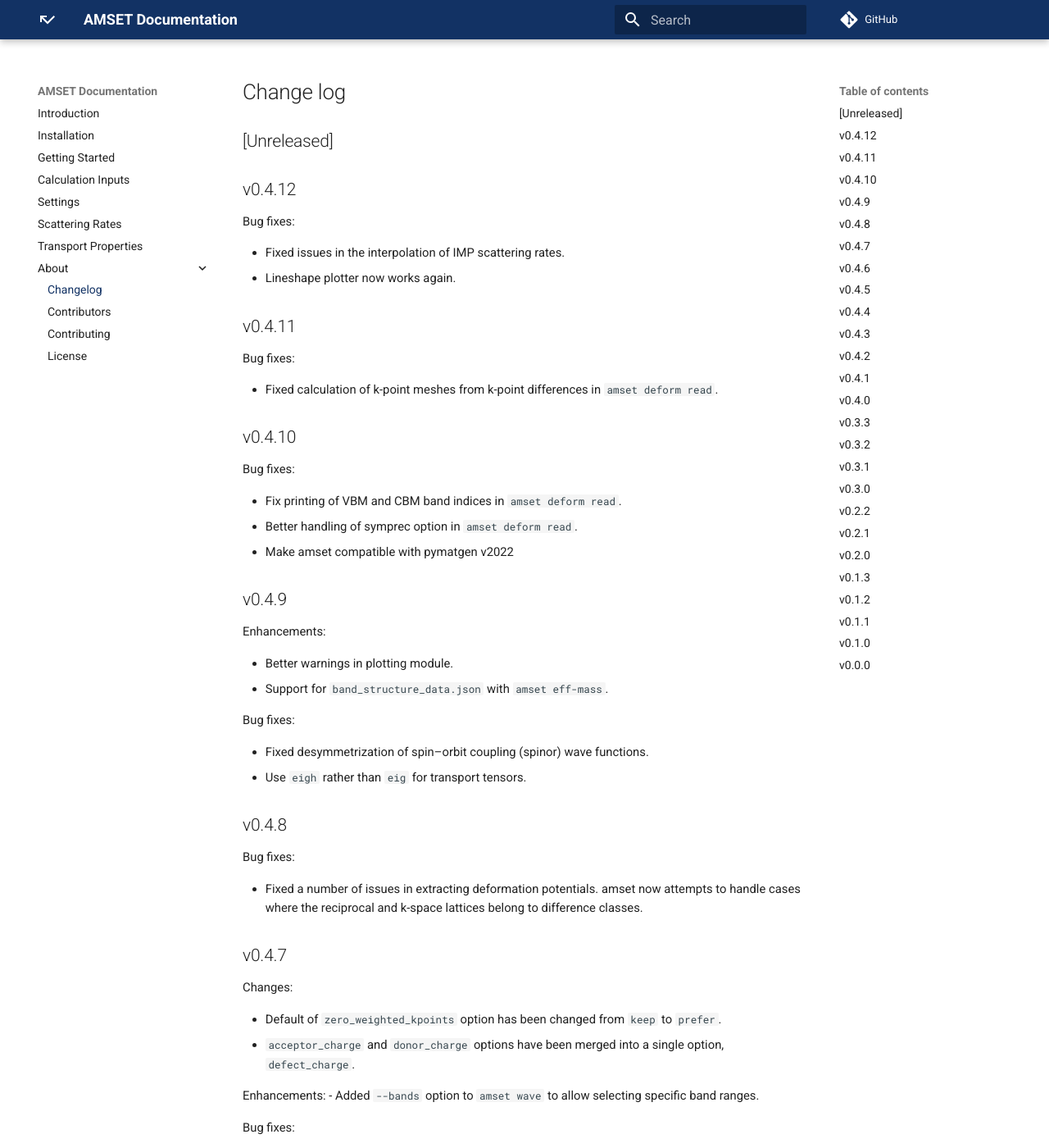
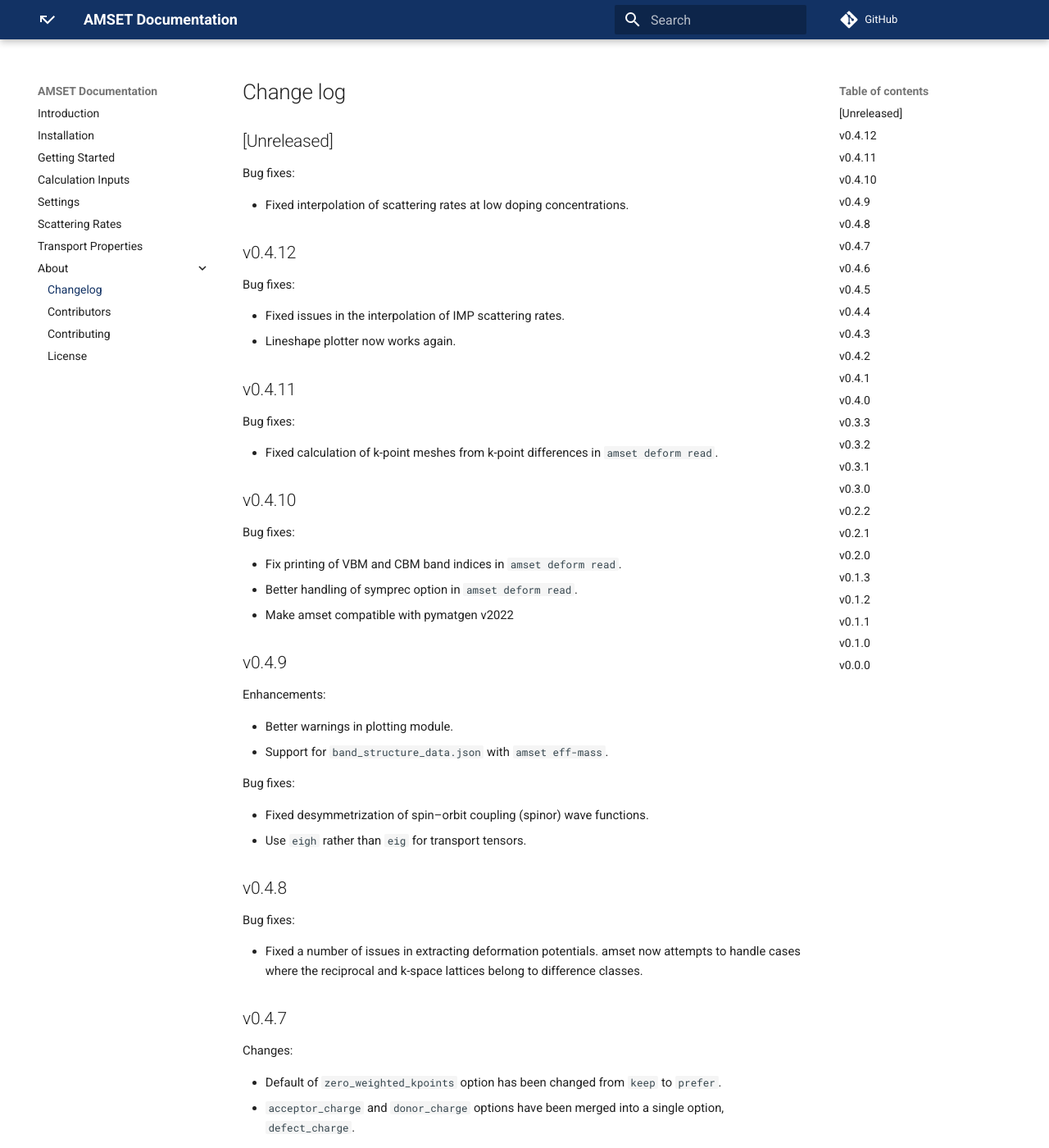
Before and after one commit to hackingmaterials/amset, an MkDocs documentation site: the page built from docs/src/changelog.md, in a window 1280 px wide and 1400 px high. Shown: the whole window at 82% size. Built offline with MkDocs 1.6.1 and Material for MkDocs 9.7.7, drawn with Linux system fonts in a browser that asks for light colours; comment, search, counter and statistics services are not loaded.

Commit message:
Update changelog

```diff
--- a/docs/src/changelog.md
+++ b/docs/src/changelog.md
@@ -1,6 +1,10 @@
 # Change log
 
 ## [Unreleased]
+
+Bug fixes:
+
+- Fixed interpolation of scattering rates at low doping concentrations.
 
 ## v0.4.12
 
@@ -8,7 +12,6 @@ Bug fixes:
 
 - Fixed issues in the interpolation of IMP scattering rates.
 - Lineshape plotter now works again.
-
 
 ## v0.4.11
 
@@ -53,6 +56,7 @@ Changes:
   `defect_charge`.
 
 Enhancements:
+
 - Added `--bands` option to `amset wave` to allow selecting specific band ranges.
 
 Bug fixes:
```
